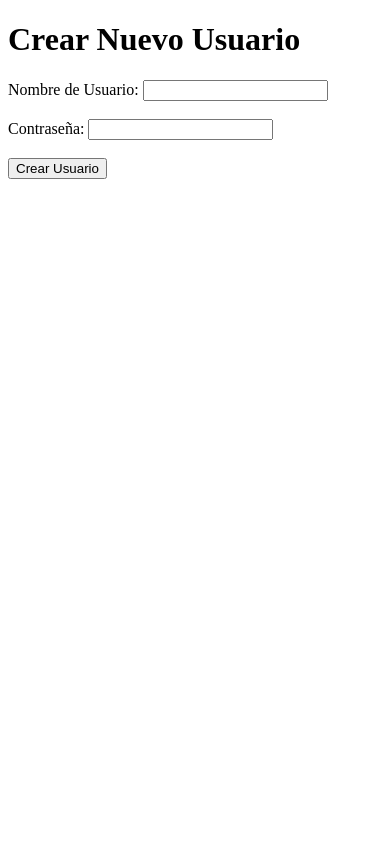
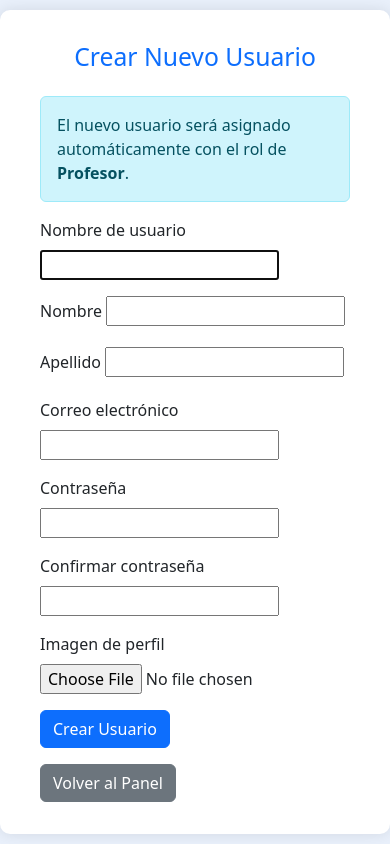
Before and after one commit to ConstanzaPavez/srvSIGEM, a Django app: page /crear_usuario/ in a window 390 px wide. Run offline with Django 4.2, Linux system fonts and the light colour scheme; the visitor is signed in with stand-in values (Sample User, id 1); some libraries are stand-ins or nearby versions.

Commit message:
Creación de usuario profesor, afinar alerta de creación usuario exitosa y seguir afinando usuario corriente

```diff
--- a/appSIGEM/forms.py
+++ b/appSIGEM/forms.py
@@ -1,6 +1,10 @@
 from django import forms
-from django.contrib.auth.forms import AuthenticationForm
+from django.contrib.auth.forms import UserCreationForm, AuthenticationForm
+from django.contrib.auth.models import User
+from .models import PerfilUsuario
+from django.utils.translation import gettext_lazy as _
 
+# Formulario de Login
 class LoginForm(AuthenticationForm):
     username = forms.CharField(
         label='Usuario',
@@ -16,3 +20,12 @@ class LoginForm(AuthenticationForm):
             'placeholder': 'Ingrese su contraseña'
         })
     )
+
+# Formulario para Crear Nuevo Usuario
+class CrearUsuarioForm(UserCreationForm):
+    email = forms.EmailField()
+    imagen_perfil = forms.ImageField(required=False)
+
+    class Meta:
+        model = User
+        fields = ['username', 'first_name', 'last_name', 'email', 'password1', 'password2', 'imagen_perfil']
--- a/appSIGEM/templates/paginas/login/crear_usuario.html
+++ b/appSIGEM/templates/paginas/login/crear_usuario.html
@@ -1,26 +1,91 @@
+{% load static %}
 <!DOCTYPE html>
 <html lang="es">
 <head>
     <meta charset="UTF-8">
-    <meta name="viewport" content="width=device-width, initial-scale=1.0">
-    <title>Crear Nuevo Usuario</title>
+    <title>Crear Usuario</title>
+    <meta name="viewport" content="width=device-width, initial-scale=1">
+    <!-- Bootstrap CSS -->
+    <link href="https://cdn.jsdelivr.net/npm/bootstrap@5.3.0/dist/css/bootstrap.min.css" rel="stylesheet">
+    <style>
+        body {
+            background-color: #e9f0fb;
+            display: flex;
+            justify-content: center;
+            align-items: center;
+            height: 100vh;
+        }
+        .login-box {
+            background: white;
+            padding: 2rem 2.5rem;
+            border-radius: 10px;
+            box-shadow: 0 0 15px rgba(0, 0, 0, 0.1);
+            width: 100%;
+            max-width: 500px;
+        }
+        .btn-primary {
+            background-color: #0d6efd;
+        }
+    </style>
 </head>
 <body>
-    <h1>Crear Nuevo Usuario</h1>
+    <div class="login-box">
+        <h2 class="text-center text-primary mb-4">Crear Nuevo Usuario</h2>
 
-    {% if error %}
-        <p style="color: red;">{{ error }}</p>
-    {% endif %}
+        <!-- Mostrar mensajes de éxito -->
+        {% if messages %}
+            <div class="alert alert-success">
+                {% for message in messages %}
+                    <p>{{ message }}</p>
+                {% endfor %}
+            </div>
+        {% endif %}
 
-    <form method="POST">
-        {% csrf_token %}
-        <label for="username">Nombre de Usuario:</label>
-        <input type="text" id="username" name="username" required><br><br>
+        <!-- Aclaración del rol automático -->
+        <div class="alert alert-info" role="alert">
+            El nuevo usuario será asignado automáticamente con el rol de <strong>Profesor</strong>.
+        </div>
 
-        <label for="password">Contraseña:</label>
-        <input type="password" id="password" name="password" required><br><br>
+        <form method="POST" enctype="multipart/form-data">
+            {% csrf_token %}
 
-        <button type="submit">Crear Usuario</button>
-    </form>
+            <div class="mb-3">
+                <label for="id_username" class="form-label">Nombre de usuario</label>
+                {{ form.username }}
+            </div>
+            <div class="mb-3">
+                <label for="id_first_name" class="form-label">Nombre</label>
+                {{ form.first_name }}
+            </div>
+            <div class="mb-3">
+                <label for="id_last_name" class="form-label">Apellido</label>
+                {{ form.last_name }}
+            </div>
+            <div class="mb-3">
+                <label for="id_email" class="form-label">Correo electrónico</label>
+                {{ form.email }}
+            </div>
+            <div class="mb-3">
+                <label for="id_password1" class="form-label">Contraseña</label>
+                {{ form.password1 }}
+            </div>
+            <div class="mb-3">
+                <label for="id_password2" class="form-label">Confirmar contraseña</label>
+                {{ form.password2 }}
+            </div>
+            <div class="mb-3">
+                <label for="id_imagen_perfil" class="form-label">Imagen de perfil</label>
+                {{ form.imagen_perfil }}
+            </div>
+
+            <button type="submit" class="btn btn-primary btn-block">Crear Usuario</button>
+        </form>
+
+        <div class="mt-3">
+            <a href="{% url 'admin_panel' %}" class="btn btn-secondary btn-block">Volver al Panel</a>
+        </div>
+    </div>
+
+    <script src="https://cdn.jsdelivr.net/npm/bootstrap@5.3.0/dist/js/bootstrap.bundle.min.js"></script>
 </body>
 </html>
--- a/appSIGEM/views.py
+++ b/appSIGEM/views.py
@@ -2,9 +2,11 @@ from django.shortcuts import render, redirect
 from django.contrib.auth import authenticate, login, logout, get_user_model
 from django.contrib.auth.decorators import login_required, user_passes_test
 from django.views import View
-from .forms import LoginForm
+from .forms import LoginForm, CrearUsuarioForm
+from .models import PerfilUsuario
+from django.contrib import messages
 
-User = get_user_model()  # Obtiene el modelo de usuario actual de Django
+User = get_user_model()
 
 # Función que verifica si el usuario es un superusuario
 def is_admin(user):
@@ -49,7 +51,7 @@ class LoginView(View):
             # Formulario no válido: puede deberse a campos vacíos u otros errores
             return render(request, 'paginas/login/login.html', {
                 'form': form,
-                'error': "Usuario y/o contraseña no validos."
+                'error': "Usuario y/o contraseña no válidos."
             })
 
 # Vista del índice
@@ -68,22 +70,32 @@ def logout_view(request):
 @user_passes_test(is_admin)
 def crear_usuario(request):
     if request.method == 'POST':
-        username = request.POST.get('username')
-        password = request.POST.get('password')
+        form = CrearUsuarioForm(request.POST, request.FILES)  # Asegúrate de que el archivo se reciba también
+        if form.is_valid():
+            # Guardar el nuevo usuario
+            user = form.save()  # Esto crea el usuario y guarda la imagen de perfil si está presente
 
-        if User.objects.filter(username=username).exists():
-            return render(request, 'paginas/login/crear_usuario.html', {
-                'error': 'El usuario ya existe'
-            })
+            # Crear el perfil asociado
+            imagen = form.cleaned_data.get('imagen_perfil', 'perfiles/default.jpg')
+            PerfilUsuario.objects.create(usuario=user, imagen_perfil=imagen)
 
-        # Crear usuario como NO superusuario ni staff
-        User.objects.create_user(username=username, password=password, is_staff=False, is_superuser=False)
-        return redirect('admin_panel')
+            # Agregar mensaje de éxito
+            messages.success(request, 'El usuario ha sido creado correctamente.')
 
-    return render(request, 'paginas/login/crear_usuario.html')
+            return redirect('admin_panel')  # Redirigir al panel de administración
+
+    else:
+        form = CrearUsuarioForm()
+
+    return render(request, 'paginas/login/crear_usuario.html', {'form': form})
 
 # Vista para administrador
 @login_required
 @user_passes_test(is_admin)
 def admin_panel(request):
     return render(request, 'paginas/inicio/admin_panel.html')
+
+@login_required
+def perfil_usuario(request):
+    usuario = request.user
+    return render(request, 'paginas/inicio/perfil.html', {'usuario': usuario})
--- a/srvSIGEM/urls.py
+++ b/srvSIGEM/urls.py
@@ -1,6 +1,8 @@
 from django.contrib import admin
 from django.urls import path
 from appSIGEM import views  # Asegúrate de que la importación esté correcta
+from django.conf import settings
+from django.conf.urls.static import static
 
 urlpatterns = [
     # Ruta al panel de administración de Django
@@ -20,5 +22,12 @@ urlpatterns = [
     # Ruta del índice (página de inicio) a la que se redirige el usuario normal después de iniciar sesión
     path('', views.index, name='index'),  # Redirige la URL vacía a la vista del índice
 
+    path('crear_usuario/', views.crear_usuario, name='crear_usuario'),
+
+    path('perfil/', views.perfil_usuario, name='perfil'),
+
 
 ]
+
+if settings.DEBUG:
+    urlpatterns += static(settings.MEDIA_URL, document_root=settings.MEDIA_ROOT)
```
Also changed, not shown: appSIGEM/models.py (+8 -0 lines), appSIGEM/templates/paginas/inicio/admin_panel.html (+8 -0 lines), appSIGEM/templates/paginas/inicio/index.html (+29 -4 lines), appSIGEM/templates/paginas/inicio/perfil.html (added, +62 -0 lines), srvSIGEM/settings.py (+7 -1 lines).
